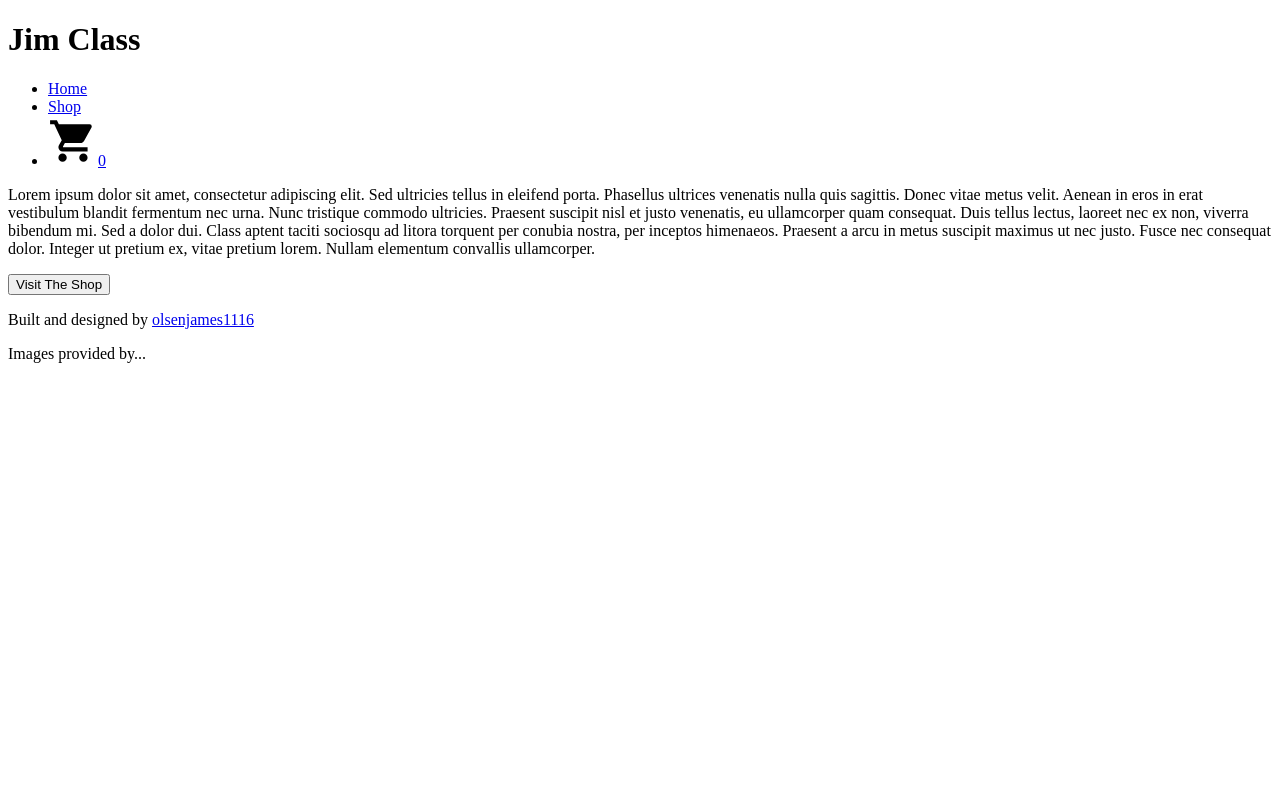
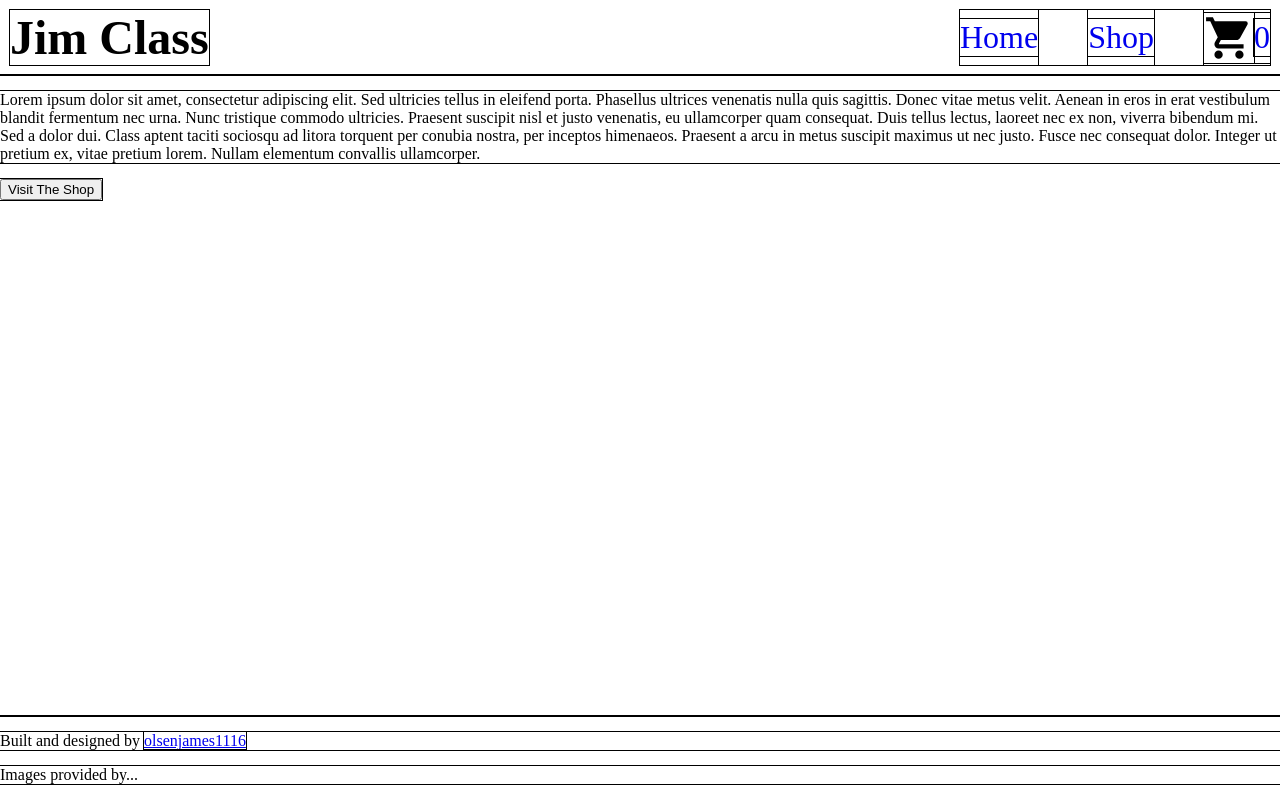
Before and after one commit to olsenjames1116/shopping-cart, a React (Create React App) app: page / in a window 1280 px wide. Built offline with nearby package versions, Linux system fonts and the light colour scheme.

Commit message:
Format header structure

```diff
--- a/src/App.js
+++ b/src/App.js
@@ -3,6 +3,7 @@ import RouteSwitch from './RouteSwitch';
 import Footer from './components/footer/Footer';
 import uniqid from 'uniqid';
 import {Barbell, Dumbbells, Gloves, JumpRope, Kettlebell, MedicineBall, Plates, Protein, Ropes, Rowing, Shaker, Shoes, SquatRack, Watch, Yoga} from './images/index';
+import './styles/App.css';
 
 export default function App() {
   const [items, setItems] = useState([
--- a/src/components/content/checkoutPage/CheckoutPage.js
+++ b/src/components/content/checkoutPage/CheckoutPage.js
@@ -30,7 +30,7 @@ export default function CheckoutPage({cart, updateCart, clearCart, removeFromCar
     }, [cart]);
 
     return (
-        <div className='checkout'>
+        <div className='checkout content'>
             <h2>Your Cart</h2>
             <ul>
                 {
--- a/src/components/content/homePage/HomePage.js
+++ b/src/components/content/homePage/HomePage.js
@@ -4,7 +4,7 @@ import ShopButton from './ShopButton';
 
 export default function HomePage() {
     return (
-        <div className='homePage'>
+        <div className='homePage content'>
             <Summary />
             <ShopButton />
         </div>
--- a/src/components/content/shopPage/ShopPage.js
+++ b/src/components/content/shopPage/ShopPage.js
@@ -4,7 +4,7 @@ import {Link} from 'react-router-dom';
 
 export default function ShopPage({items}) {
     return (
-        <ul className='shop'>
+        <ul className='shop content'>
             {
                 items.map((item) => {
                     return (
--- a/src/components/content/shopPage/itemPage/ItemPage.js
+++ b/src/components/content/shopPage/itemPage/ItemPage.js
@@ -8,7 +8,7 @@ export default function ItemPage({items, addToCart}) {
     const item = items.find((item) => item.id === id);
 
     return (
-        <div className='item'>
+        <div className='item content'>
             <Item item={item} quantity={true} />
             <button type='button' onClick={addToCart}>Add to Cart</button>
             <Link to='/shop'>
--- a/src/components/header/Header.js
+++ b/src/components/header/Header.js
@@ -1,5 +1,6 @@
 import React from 'react';
 import Nav from './nav/Nav';
+import '../../styles/header/Header.css';
 
 export default function Header({cart}) {
     return (
--- a/src/components/header/nav/Cart.js
+++ b/src/components/header/nav/Cart.js
@@ -1,5 +1,6 @@
 import React, { useEffect, useState } from 'react';
 import CartIcon from '../../../icons/cart.svg';
+import '../../../styles/header/nav/Cart.css';
 
 export default function Cart({cart}) {
     const style = {height: '50px', width: 'auto'};
--- a/src/components/header/nav/Nav.js
+++ b/src/components/header/nav/Nav.js
@@ -1,18 +1,23 @@
 import React from 'react';
 import { Link } from 'react-router-dom';
 import Cart from './Cart';
+import '../../../styles/header/nav/Nav.css';
 
 export default function Nav({cart}) {
+    const style = {
+        textDecoration: 'none'
+    }
+
     return (
-        <ul>
+        <ul className='nav'>
             <li>
-                <Link to='/'>Home</Link>
+                <Link style={style} to='/'>Home</Link>
             </li>
             <li>
-                <Link to='/shop'>Shop</Link>
+                <Link style={style} to='/shop'>Shop</Link>
             </li>
             <li>
-                <Link to='/checkout'><Cart cart={cart} /></Link>
+                <Link style={style} to='/checkout'><Cart cart={cart} /></Link>
             </li>
         </ul>
     );
--- /dev/null
+++ b/src/styles/App.css
@@ -0,0 +1,17 @@
+* {
+  outline: 1px solid black;
+}
+
+body {
+  margin: 0;
+}
+
+div.app {
+  display: flex;
+  flex-direction: column;
+  min-height: 100vh;
+}
+
+div.content {
+  flex: 1;
+}
--- /dev/null
+++ b/src/styles/header/Header.css
@@ -0,0 +1,13 @@
+div.header {
+  display: flex;
+  justify-content: space-between;
+  padding: 10px;
+}
+
+h1 {
+  display: flex;
+  justify-content: center;
+  align-items: center;
+  margin: 0;
+  font-size: 3rem;
+}
--- /dev/null
+++ b/src/styles/header/nav/Cart.css
@@ -0,0 +1,4 @@
+div.cart {
+  display: flex;
+  align-items: center;
+}
--- /dev/null
+++ b/src/styles/header/nav/Nav.css
@@ -0,0 +1,13 @@
+ul.nav {
+  list-style-type: none;
+  padding: 0;
+  display: flex;
+  gap: 50px;
+  margin: 0;
+  font-size: 2rem;
+}
+
+ul.nav > li {
+  display: flex;
+  align-items: center;
+}
```
